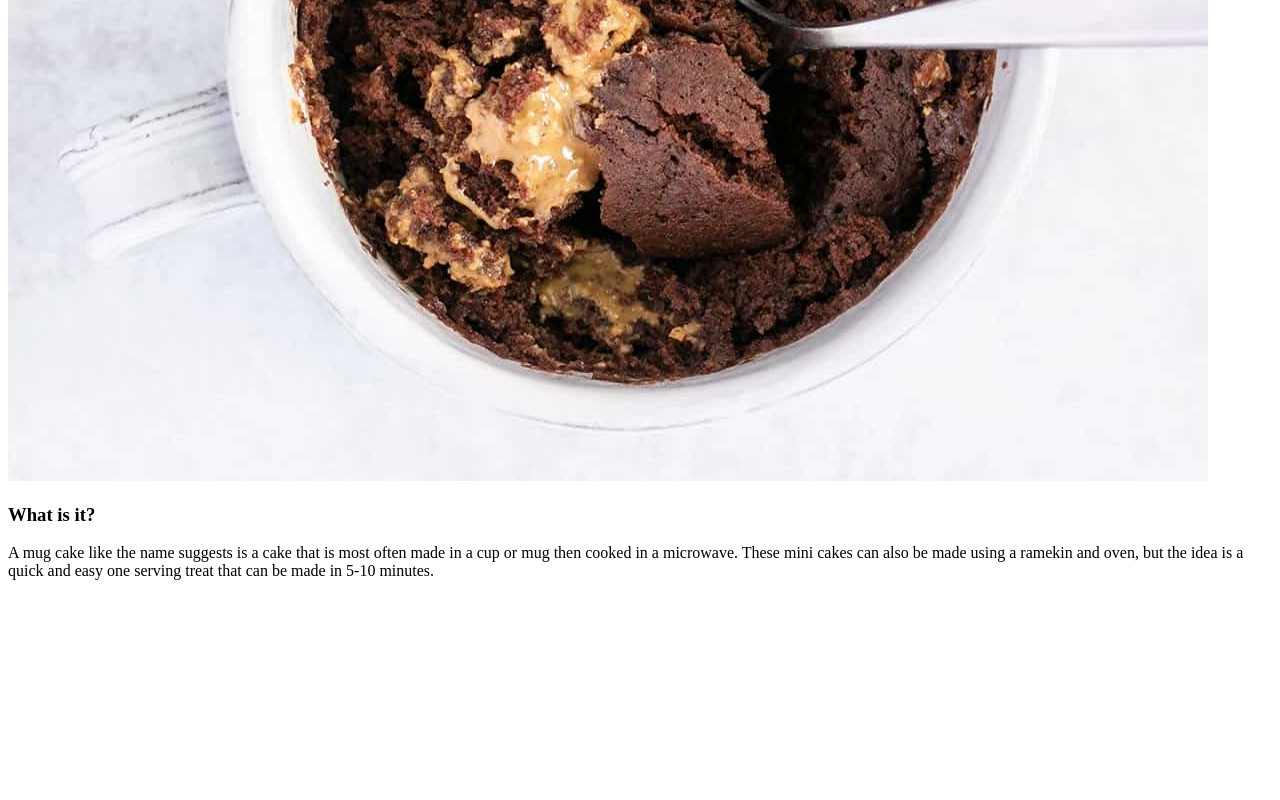
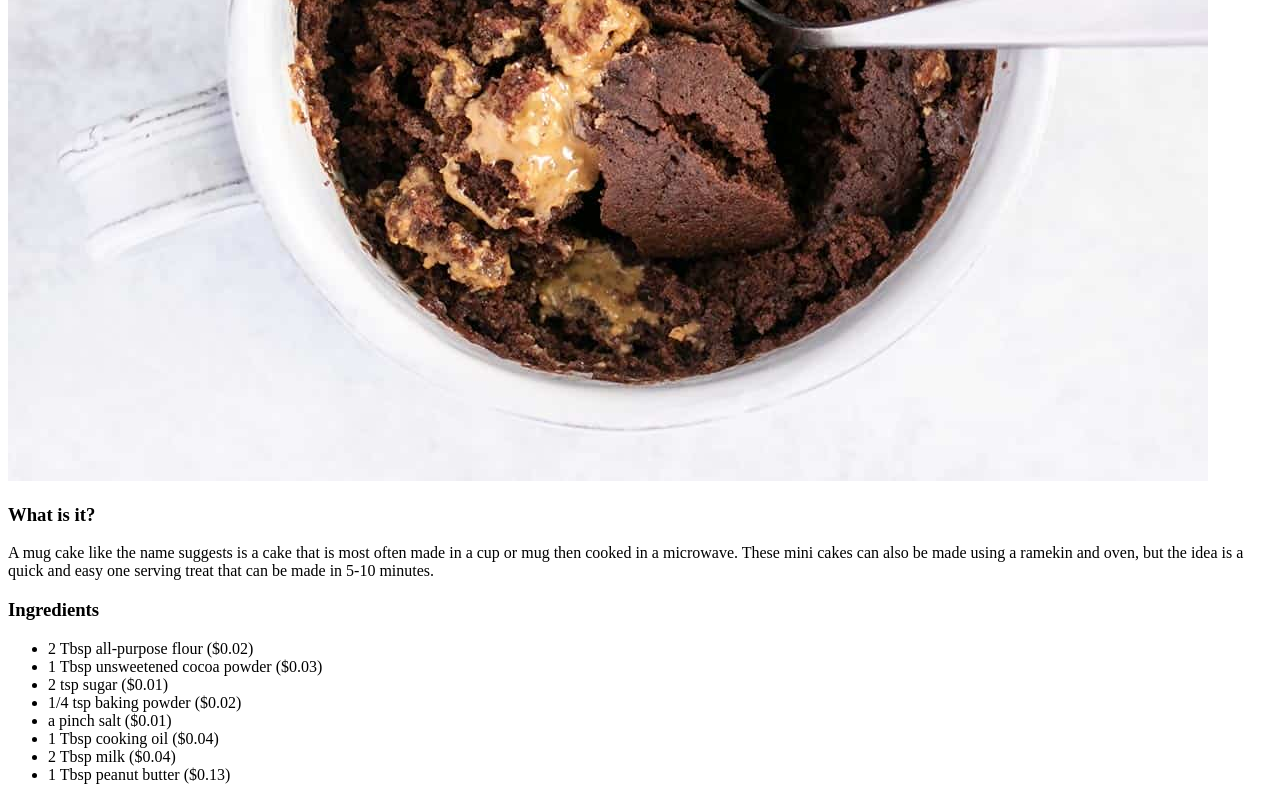
Before and after one commit to Donovan277/odin-recipes, a plain HTML site: page recipes/mugcake.html in a window 1280 px wide. Shown: the part 533-1333 px from the top of the page. Before the commit the page ends 1129 px from the top, so only its background shows below. Drawn offline with Linux system fonts and the light colour scheme.

Commit message:
Add mugcake ingredients

```diff
--- a/recipes/mugcake.html
+++ b/recipes/mugcake.html
@@ -13,5 +13,16 @@
         <img src="imgs/mugcake.jpg" alt="Mug filled with chocolate cake">
         <h3>What is it?</h3>
         <p>A mug cake like the name suggests is a cake that is most often made in a cup or mug then cooked in a microwave. These mini cakes can also be made using a ramekin and oven, but the idea is a quick and easy one serving treat that can be made in 5-10 minutes.</p>
+        <h3>Ingredients</h3>
+        <ul>
+            <li>2 Tbsp all-purpose flour ($0.02)</li>
+            <li>1 Tbsp unsweetened cocoa powder ($0.03)</li>
+            <li>2 tsp sugar ($0.01)</li>
+            <li>1/4 tsp baking powder ($0.02)</li>
+            <li>a pinch salt ($0.01)</li>
+            <li>1 Tbsp cooking oil ($0.04)</li>
+            <li>2 Tbsp milk ($0.04)</li>
+            <li>1 Tbsp peanut butter ($0.13)</li>
+        </ul>
     </body>
 </html>
```
